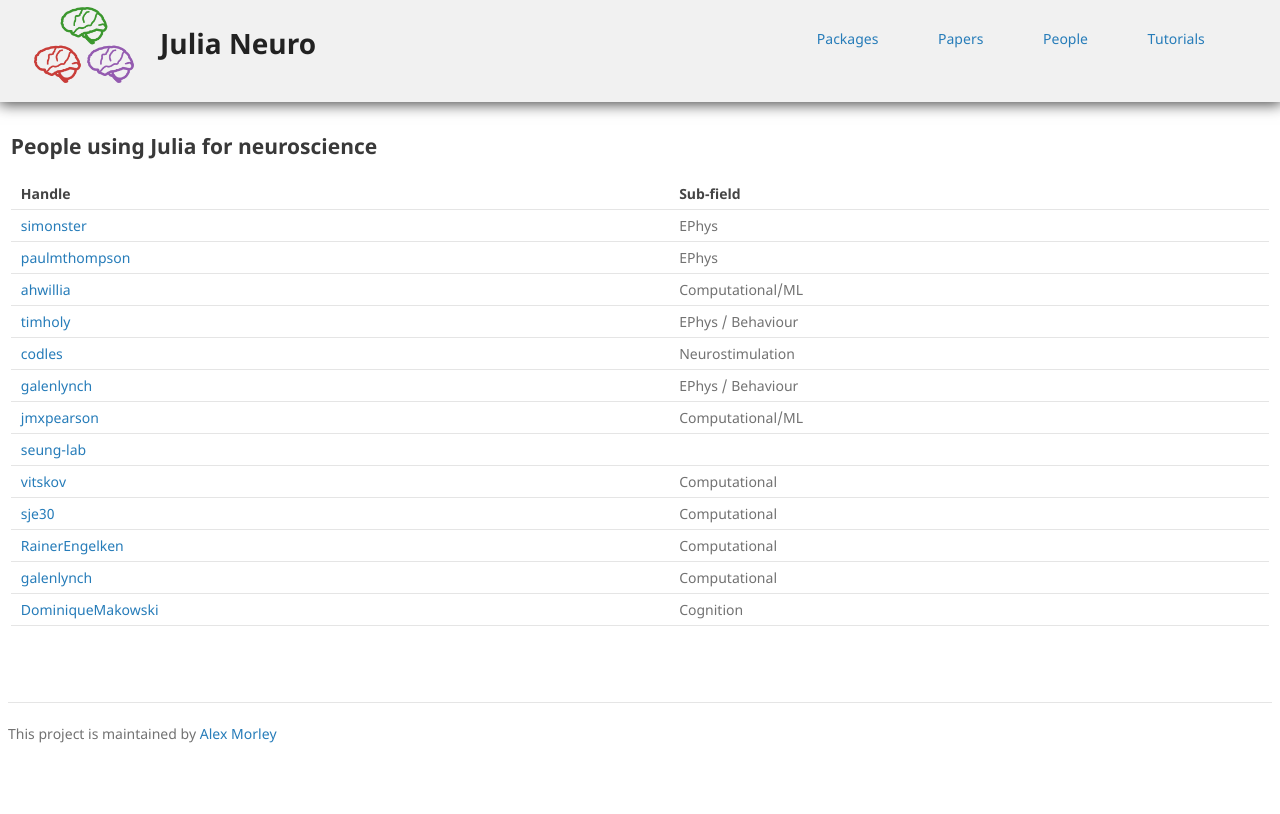
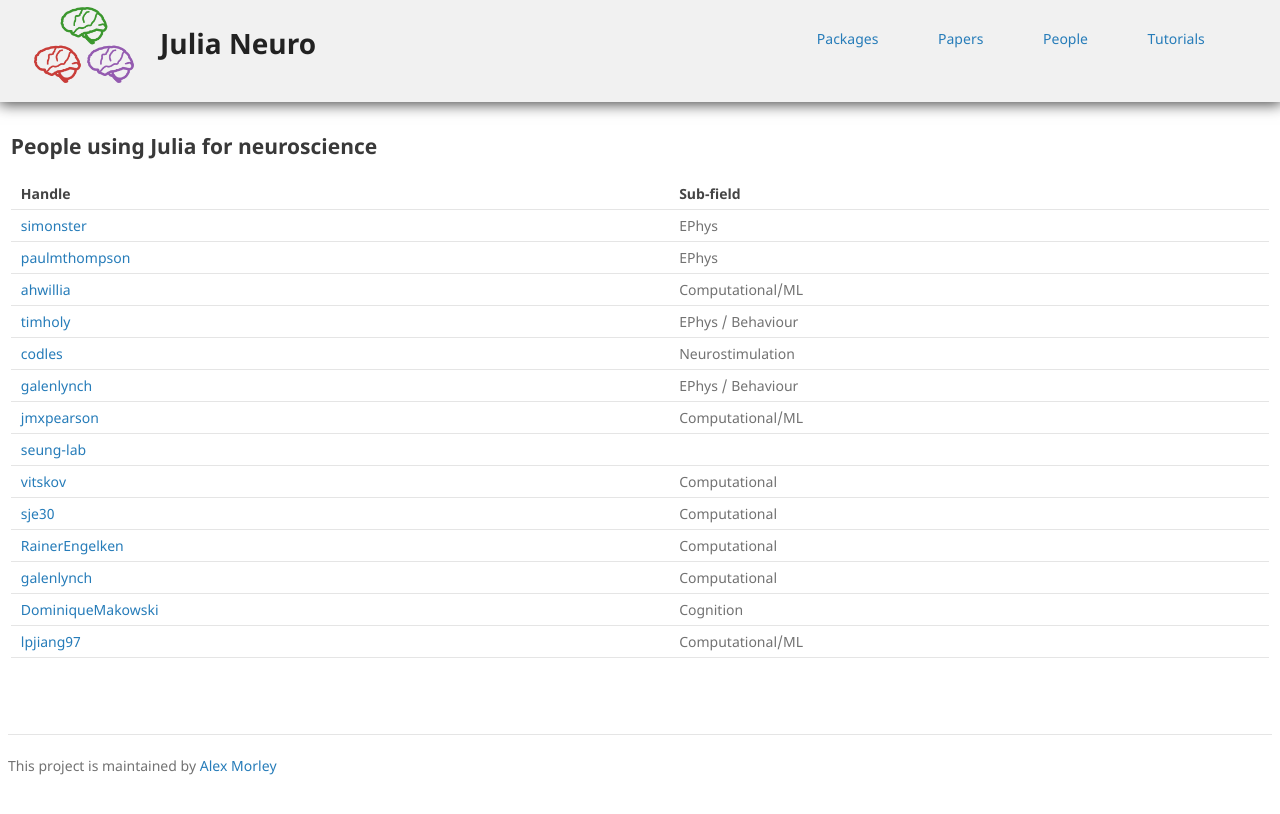
Before and after one commit to JuliaNeuro/julianeuro.github.io, a Jekyll site: the page built from people.md, in a window 1280 px wide. Shown: the top 814 px of the page. Built offline with Jekyll 4.4.1, drawn with Linux system fonts in a browser that asks for light colours; our own code applies the rules of GitHub Pages for plain Markdown files.

Commit message:
update people.md (#14)
🚢

```diff
--- a/people.md
+++ b/people.md
@@ -19,3 +19,4 @@
 | [RainerEngelken](https://github.com/RainerEngelken) | Computational |
 | [galenlynch](https://github.com/galenlynch) | Computational |
 | [DominiqueMakowski](https://github.com/DominiqueMakowski) | Cognition |
+| [lpjiang97](https://github.com/lpjiang97) | Computational/ML |
```
